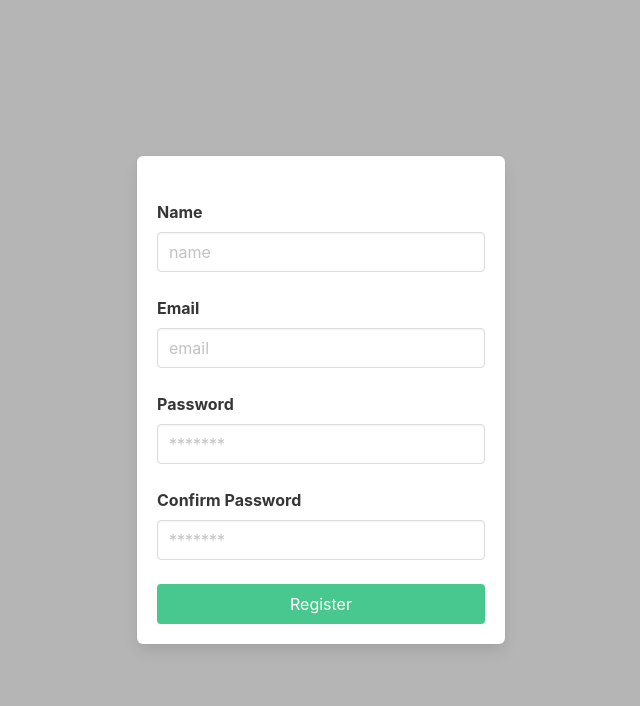
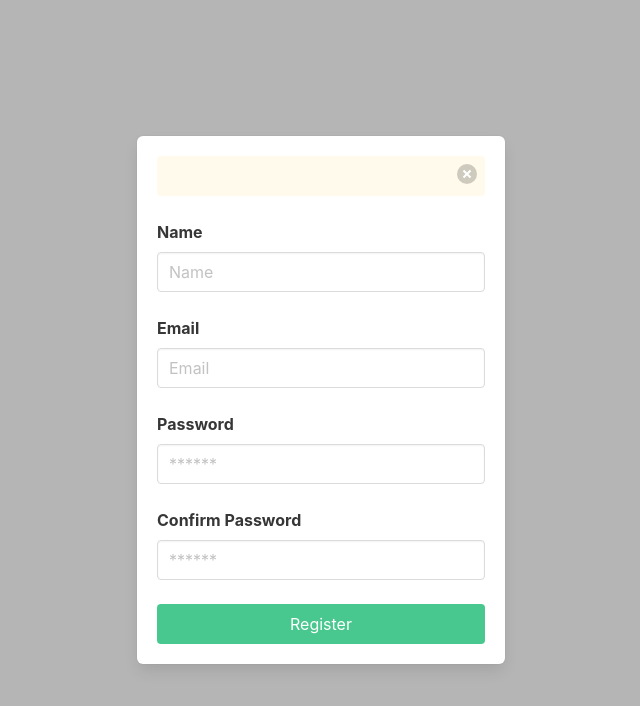
Before and after one commit to ujangaris/loginRegister, a React (Create React App) app in the folder frontend/: page /register in a window 1280 px wide. Shown: the top 706 px of the page, without its empty margins (319-959 px from the left). Built offline with nearby package versions, Linux system fonts and the light colour scheme.

Commit message:
Function Register

```diff
--- a/frontend/src/components/Register.js
+++ b/frontend/src/components/Register.js
@@ -1,24 +1,65 @@
-// rafce
-import React from 'react';
+import React, { useState } from 'react';
+import axios from 'axios';
+import { useHistory } from 'react-router-dom';
 
 const Register = () => {
+  const [name, setName] = useState('');
+  const [email, setEmail] = useState('');
+  const [password, setPassword] = useState('');
+  const [confPassword, setConfPassword] = useState('');
+  const [msg, setMsg] = useState('');
+  const history = useHistory();
+
+  const Register = async (e) => {
+    e.preventDefault();
+    try {
+      await axios.post('http://localhost:5000/users', {
+        name: name,
+        email: email,
+        password: password,
+        confPassword: confPassword,
+      });
+      history.push('/');
+    } catch (error) {
+      if (error.response) {
+        setMsg(error.response.data.msg);
+      }
+    }
+  };
+
   return (
     <section className="hero has-background-grey-light is-fullheight is-fullwidth">
       <div className="hero-body">
         <div className="container">
           <div className="columns is-centered">
             <div className="column is-4-desktop">
-              <form className="box">
+              <form onSubmit={Register} className="box">
+                <div class="notification is-warning is-light">
+                  <button class="delete"></button>
+                  <strong>{msg}</strong>
+                </div>
                 <div className="field mt-5">
                   <label className="label">Name</label>
                   <div className="controls">
-                    <input type="text" className="input" placeholder="name" />
+                    <input
+                      type="text"
+                      className="input"
+                      placeholder="Name"
+                      value={name}
+                      onChange={(e) => setName(e.target.value)}
+                    />
                   </div>
                 </div>
                 <div className="field mt-5">
                   <label className="label">Email</label>
                   <div className="controls">
-                    <input type="text" className="input" placeholder="email" />
+                    <input
+                      type="text"
+                      className="input"
+                      placeholder="Email"
+                      value={email}
+                      onChange={(e) => setEmail(e.target.value)}
+                    />
                   </div>
                 </div>
                 <div className="field mt-5">
@@ -27,7 +68,9 @@ const Register = () => {
                     <input
                       type="password"
                       className="input"
-                      placeholder="*******"
+                      placeholder="******"
+                      value={password}
+                      onChange={(e) => setPassword(e.target.value)}
                     />
                   </div>
                 </div>
@@ -37,7 +80,9 @@ const Register = () => {
                     <input
                       type="password"
                       className="input"
-                      placeholder="*******"
+                      placeholder="******"
+                      value={confPassword}
+                      onChange={(e) => setConfPassword(e.target.value)}
                     />
                   </div>
                 </div>
```
Also changed, not shown: 1 other file (tests, documents, lock files or other folders).
